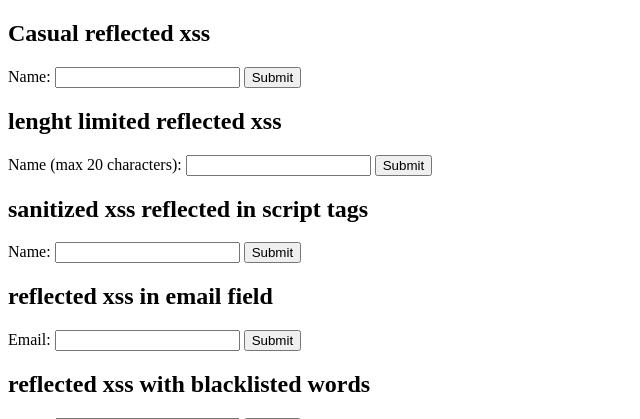
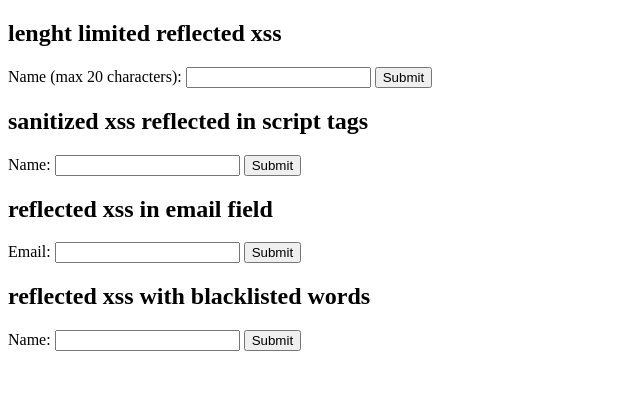
Before and after one commit to michal-simecek/DAST-Benchmark, a PHP site: page / in a window 1280 px wide. Shown: the top 419 px of the page, without its empty margins (0-640 px from the left). Run offline with PHP 8.4, Linux system fonts and the light colour scheme.

Commit message:
idek what i changed but not much

```diff
--- a/modules/cross-site-scripting/site-cross-site-scripting/index.php
+++ b/modules/cross-site-scripting/site-cross-site-scripting/index.php
@@ -6,13 +6,13 @@
 </head>
 
 <body>
-<h2>Casual reflected xss</h2>
+<!-- <h2>Casual reflected xss</h2>
 
 <form method="post">
   Name: <input type="text" name="name">
   <input type="hidden" name="action" value="casual_xss">
   <input type="submit">
-</form>
+</form> -->
 
 <h2>lenght limited reflected xss</h2>
 
@@ -98,6 +98,7 @@ function length_xss(){
 
 function email_xss(){
   // example payload: "><svg/onload=alert(1)>"@x.y
+  // "><script>alert(9)</script>"@x.y
   $email = $_POST['email'];
   if(filter_var($email, FILTER_VALIDATE_EMAIL)){
     echo "your email is " . $email;
```
